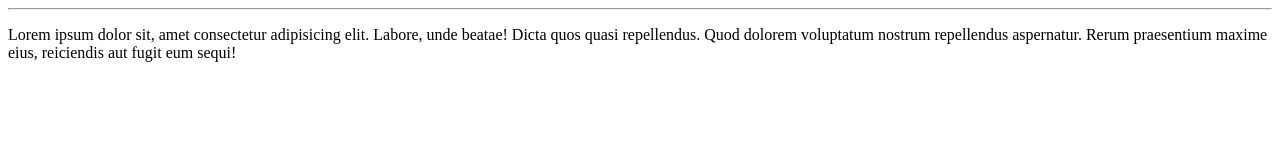
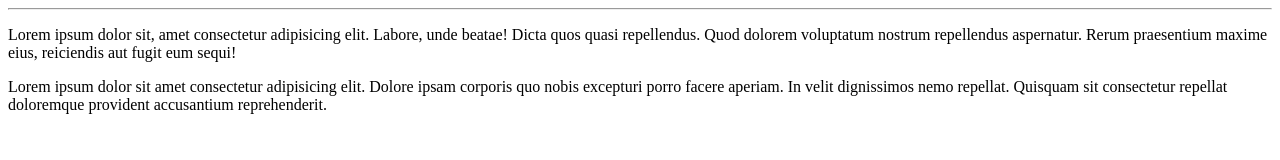
Before and after one commit to JCarlos251/OlaMundo, a plain HTML site: page site-exemplo/index.html in a window 1280 px wide. Drawn offline with Linux system fonts and the light colour scheme.

Commit message:
Update index.html

```diff
--- a/site-exemplo/index.html
+++ b/site-exemplo/index.html
@@ -7,6 +7,8 @@
     <title>Meu primeiro site em repositório</title>
     <hr>
     <p>Lorem ipsum dolor sit, amet consectetur adipisicing elit. Labore, unde beatae! Dicta quos quasi repellendus. Quod dolorem voluptatum nostrum repellendus aspernatur. Rerum praesentium maxime eius, reiciendis aut fugit eum sequi!</p>
+
+    <p>Lorem ipsum dolor sit amet consectetur adipisicing elit. Dolore ipsam corporis quo nobis excepturi porro facere aperiam. In velit dignissimos nemo repellat. Quisquam sit consectetur repellat doloremque provident accusantium reprehenderit.</p>
 </head>
 <body>
 
```
